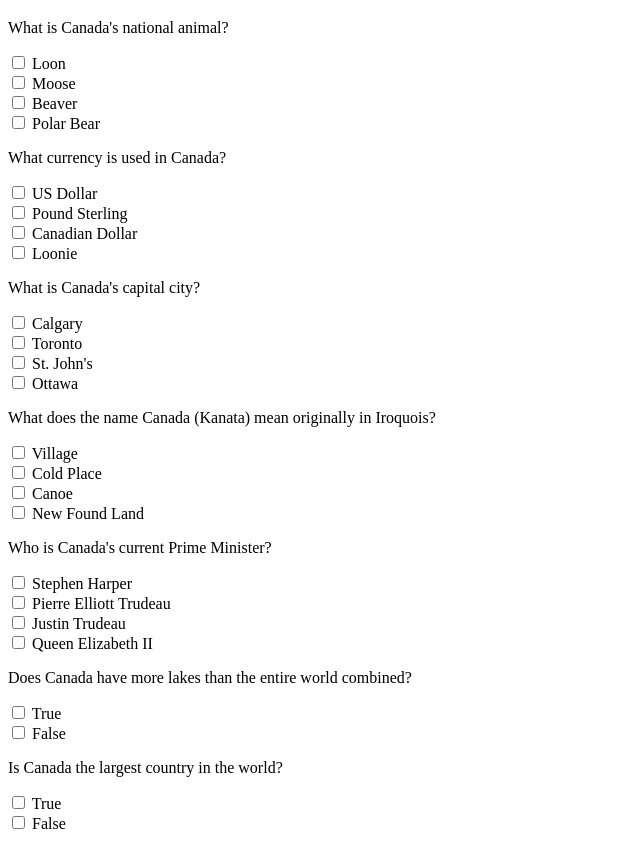
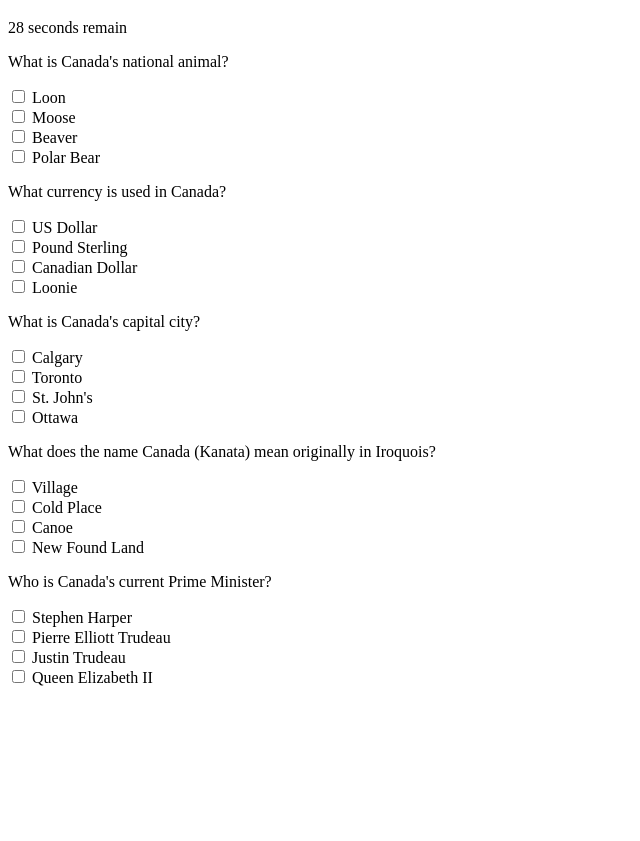
Before and after one commit to taddes/TriviaGame, a plain HTML site: page index.html in a window 1280 px wide. Both pictures are taken after a click on the button "Start Game!". Shown: the part 61-902 px from the top of the page, without its empty margins (0-640 px from the left). After the commit the page ends 800 px from the top, so only its background shows below. Drawn offline with nearby package versions, Linux system fonts and the light colour scheme.

Commit message:
timer modifications

```diff
--- a/assets/javascript/app.js
+++ b/assets/javascript/app.js
@@ -1,4 +1,6 @@
 $(document).ready(function() {
+
+    $(".questions").hide();
 
     //Establish the counter within timer object
 
@@ -13,15 +15,25 @@ $(document).ready(function() {
         clearInterval(counter);
     },
 
+    reset: function() {
+        this.time = 30;
+        $(".timer").html("<p>" + this.startTime + " seconds remain</p>");
+    },
+
     count: function() {
         timer.startTime--;
-        $(".timer").html(timer.time);
+        console.log(timer.startTime);
+        $(".timer").html(timer.startTime);
+
+        if (timer.startTime >= 0) {
+            $(".timer").html("<p>" + timer.startTime + " seconds remain</p>");
+        } else {
+            wrongAnswers();
+            timer.reset();
+        }
     },
 
-    reset: function() {
-        this.time = 30;
-        $(".timer").html("<p>" + this.time + " seconds remain</p>");
-    }
+
 };
 
 
@@ -31,7 +43,7 @@ $(document).ready(function() {
         $(".startButton").on("click", function(){
             $(this).hide();
             timer.start();
-            questionsPage.show();
+            $(".questions").show();
 
         });
     }
--- a/index.html
+++ b/index.html
@@ -153,35 +153,7 @@
 
             </div>
 
-            <div class="lakes">
-                    <p>Does Canada have more lakes than the entire world combined?</p>
-                    <div class="form-check form-check-inline">
-                        <input class="form-check-input" type="checkbox" id="inlineCheckbox1" value="true">
-                        <label class="form-check-label" for="inlineCheckbox1">True</label>
-                    </div>
 
-                    <div class="form-check form-check-inline">
-                        <input class="form-check-input" type="checkbox" id="inlineCheckbox2" value="false">
-                        <label class="form-check-label" for="inlineCheckbox2">False</label>
-                    </div>
-
-                </div>
-
-                <div class="largest">
-                        <p>Is Canada the largest country in the world?</p>
-                        <div class="form-check form-check-inline">
-                            <input class="form-check-input" type="checkbox" id="inlineCheckbox1" value="true">
-                            <label class="form-check-label" for="inlineCheckbox1">True</label>
-                        </div>
-
-                        <div class="form-check form-check-inline">
-                            <input class="form-check-input" type="checkbox" id="inlineCheckbox2" value="false">
-                            <label class="form-check-label" for="inlineCheckbox2">False</label>
-                        </div>
-
-
-
-                </div>
             </div>
 
     <script src="./assets/javascript/app.js" type="text/javascript"></script>
```
Also changed, not shown: assets/images/background.jpg (added), assets/images/can.png (added).
